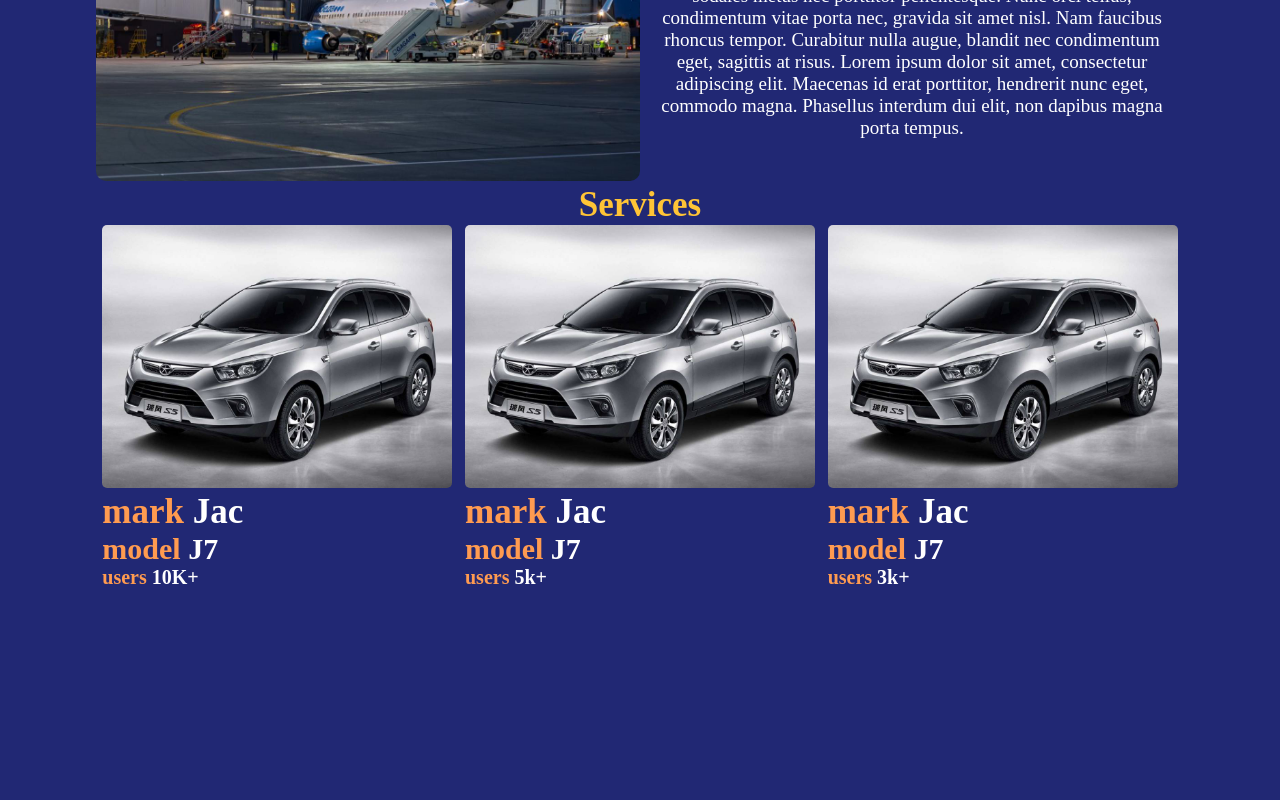
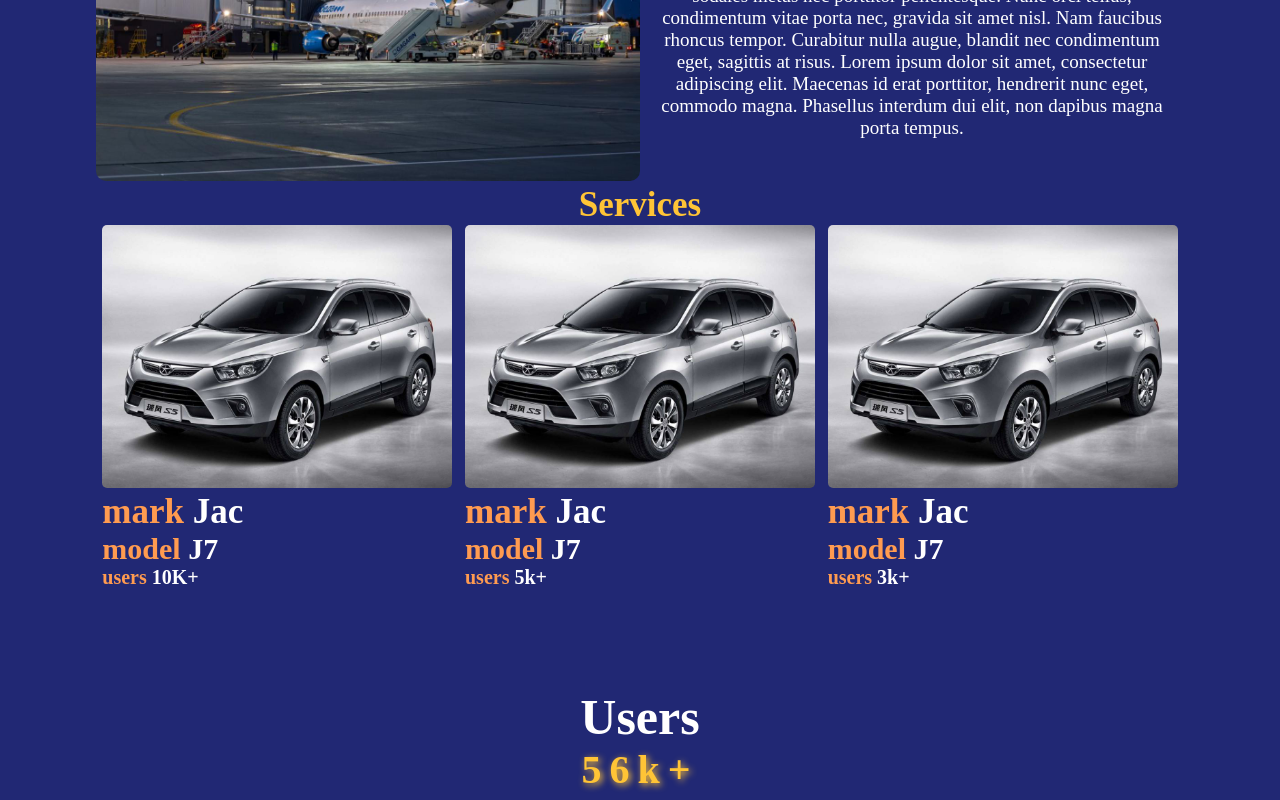
Before and after one commit to gorvardanyan1/Kosmos_64, a Next.js app: page / in a window 1280 px wide. Shown: the part 631-1431 px from the top of the page. Before the commit the page ends 1226 px from the top, so only its background shows below. Built offline with nearby package versions, Linux system fonts and the light colour scheme.

Commit message:
users counter

```diff
--- /dev/null
+++ b/components/UsersCounter.js
@@ -0,0 +1,23 @@
+import { useEffect, useState } from "react"
+import styles from "@/styles/Users.module.css"
+const UsersCounter = () => {
+    const [user, setUser] = useState(0)
+    useEffect(function () {
+        const id = setInterval(function () {
+            if (user < 70) {
+                setUser(user + 1)
+            }
+        }, 100)
+        return () => {
+            clearInterval(id)
+        }
+    }, [user])
+    return (
+        <div className={styles.container}>
+            <h2>Users</h2>
+            <h3>{user}k+</h3>
+        </div>
+    )
+}
+
+export default UsersCounter
--- a/pages/index.js
+++ b/pages/index.js
@@ -3,6 +3,7 @@
 import MainInfo from '@/components/MainInfo'
 import GagarinInfo from '@/components/GagarinInfo'
 import Services from '@/components/Services'
+import UsersCounter from '@/components/UsersCounter'
 
 
 export default function Home() {
@@ -21,6 +22,7 @@
           <MainInfo />
           <GagarinInfo />
           <Services />
+          <UsersCounter />
         </section>
 
       </main>
--- a/styles/Services.module.css
+++ b/styles/Services.module.css
@@ -1,4 +1,3 @@
-.container {}
 
 .container h2 {
     text-align: center;
--- /dev/null
+++ b/styles/Users.module.css
@@ -0,0 +1,15 @@
+.container{
+    margin-top: 100px;
+}
+.container h2 {
+    font-size: 50px;
+    color: #fff;
+    text-align: center;
+}
+.container h3{
+    text-align: center;
+    font-size: 40px;
+    color: #FFC436;
+    text-shadow: 2px 2px 7px ;
+    letter-spacing: 8px;
+}
```
